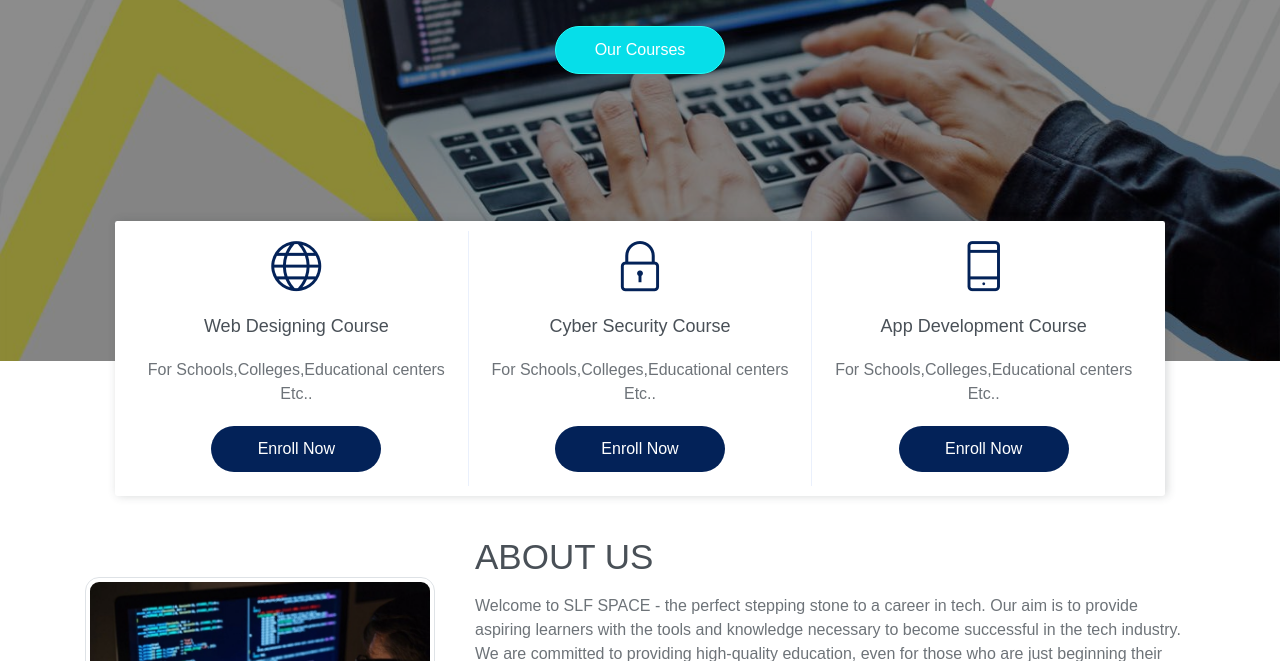
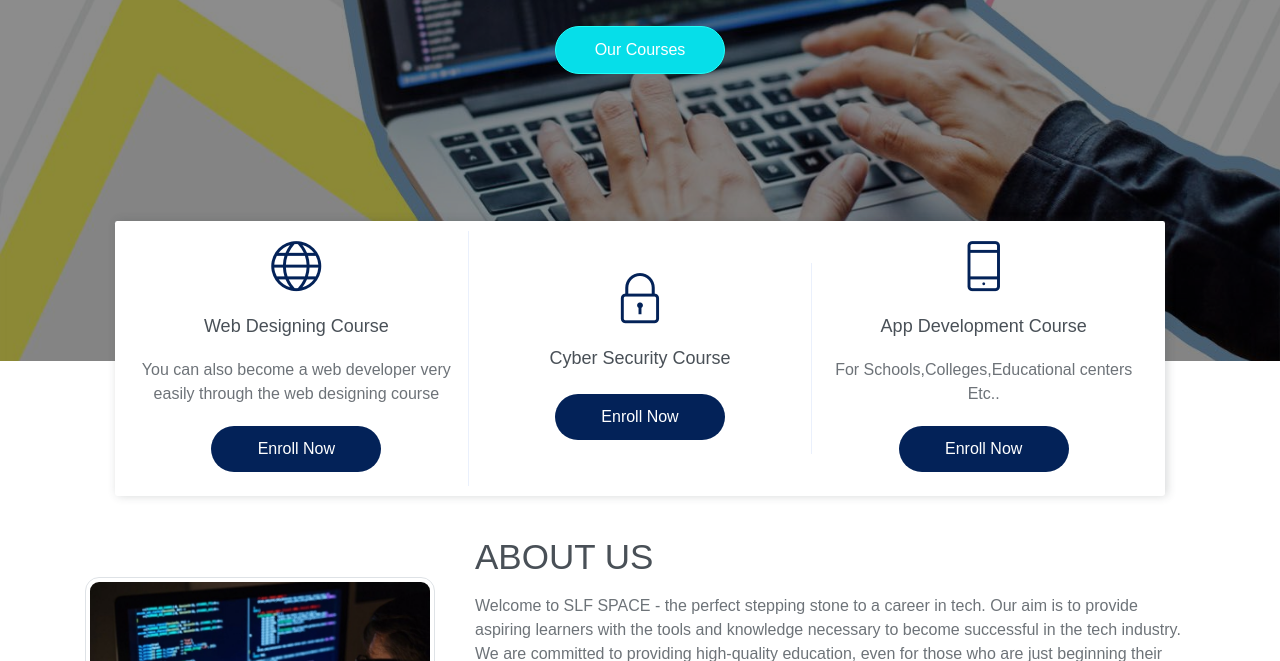
Before and after one commit to HfzzSulfikar/slfspace, a website: page index.html in a window 1280 px wide. Shown: the part 439-1100 px from the top of the page. Drawn offline with nearby package versions, Linux system fonts and the light colour scheme.

Commit message:
Update index.html

```diff
--- a/index.html
+++ b/index.html
@@ -73,14 +73,14 @@
         <div class="box-item" >
             <i class="ti-world" style="color: rgb(3, 34, 88);"></i>
             <h6 class="box-title">Web Designing Course</h6>
-            <p>For Schools,Colleges,Educational centers Etc..</p>
+            <p>You can also become a web developer very easily through the web designing course</p>
             <center> <a href="webdesigning.html" class="btn btn-primary rounded w-lg btn-lg my-1" style="background: rgb(3, 34, 88);border: white;">Enroll Now</a></center>
         </div>
 
         <div class="box-item" >
             <i class="ti-lock" style="color: rgb(3, 34, 88);"></i>
             <h6 class="box-title">Cyber Security Course</h6>
-            <p>For Schools,Colleges,Educational centers Etc..</p>
+            <pYou can Start an Ethical Hacking Career Very Easily through the Cyber Security course</p>
             <center> <a href="cybersec.html" class="btn btn-primary rounded w-lg btn-lg my-1" style="background: rgb(3, 34, 88);border: white;">Enroll Now</a></center>
         </div>
         <div class="box-item" >
```
